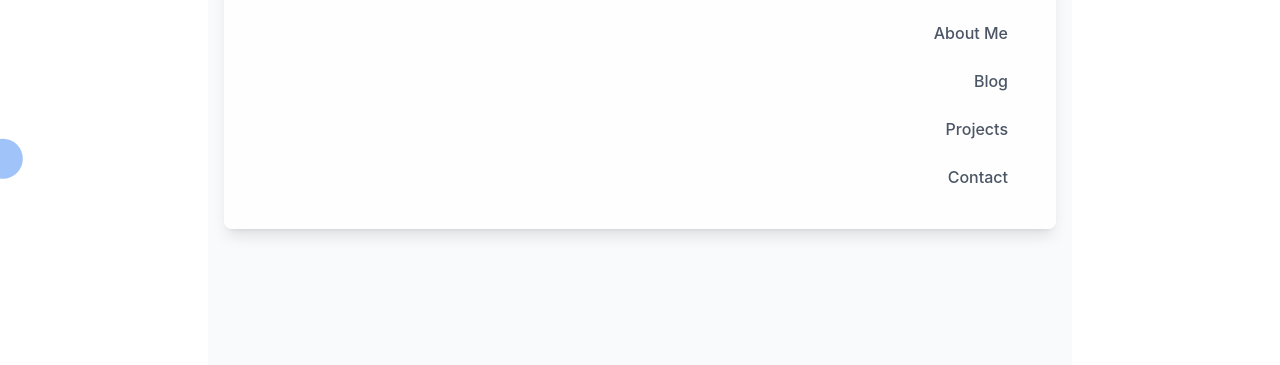
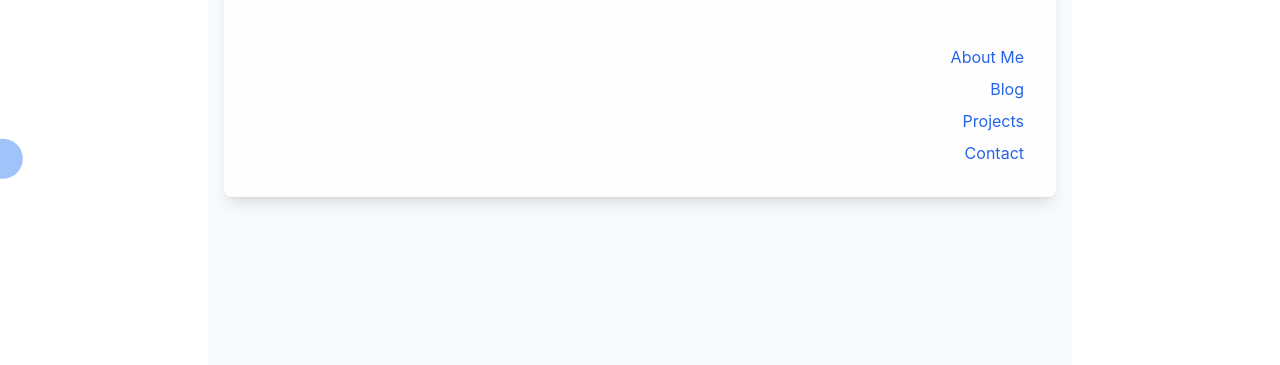
Before and after one commit to rynsy/blog, a Gatsby site: page / in a window 1280 px wide. Shown: the part 435-800 px from the top of the page. Built offline with nearby package versions, Linux system fonts and the light colour scheme; Gatsby itself is replaced by a stand-in of ours.

Commit message:
names, links, etc

```diff
--- a/package.json
+++ b/package.json
@@ -67,9 +67,9 @@
   },
   "repository": {
     "type": "git",
-    "url": "https://github.com/gatsbyjs/gatsby-starter-default"
+    "url": "https://github.com/rynsy/gatsby-demo"
   },
   "bugs": {
-    "url": "https://github.com/gatsbyjs/gatsby/issues"
+    "url": "https://github.com/rynsy/gatsby-demo/issues"
   }
 }
--- a/src/components/landing-page.tsx
+++ b/src/components/landing-page.tsx
@@ -2,6 +2,7 @@
 
 import React from "react"
 import BouncingBall from "./bouncing-ball"
+import { Link } from "gatsby"
 
 // Define font classes
 const fontClasses = {
@@ -64,13 +65,13 @@ export function LandingPageComponent({
                 { href: "/projects", label: "Projects" },
                 { href: "/contact", label: "Contact" },
               ].map((link, index) => (
-                <a
+                <Link
                   key={link.href}
-                  href={link.href}
-                  className={`text-gray-600 hover:text-gray-900 font-medium py-2 px-4 rounded-full transition-all duration-300 ${linkColors[index]} text-right`}
+                  to={link.href}
+                  className="text-blue-600 hover:text-blue-800"
                 >
                   {link.label}
-                </a>
+                </Link>
               ))}
             </nav>
           </div>
```
